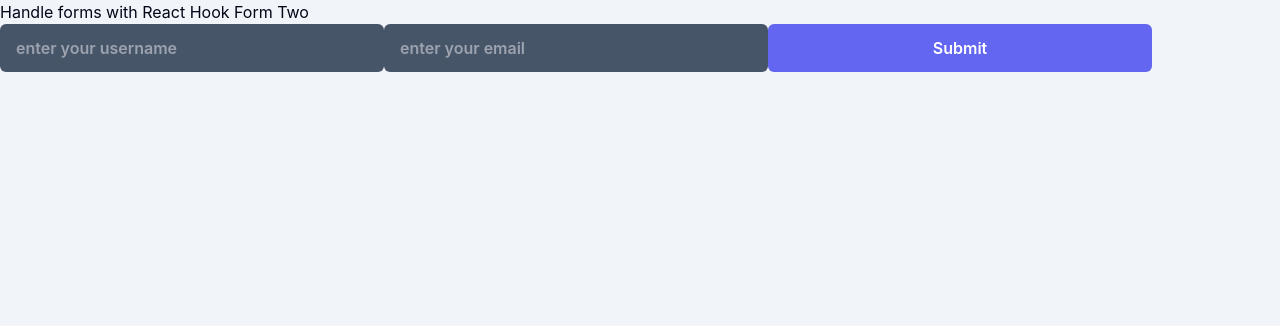
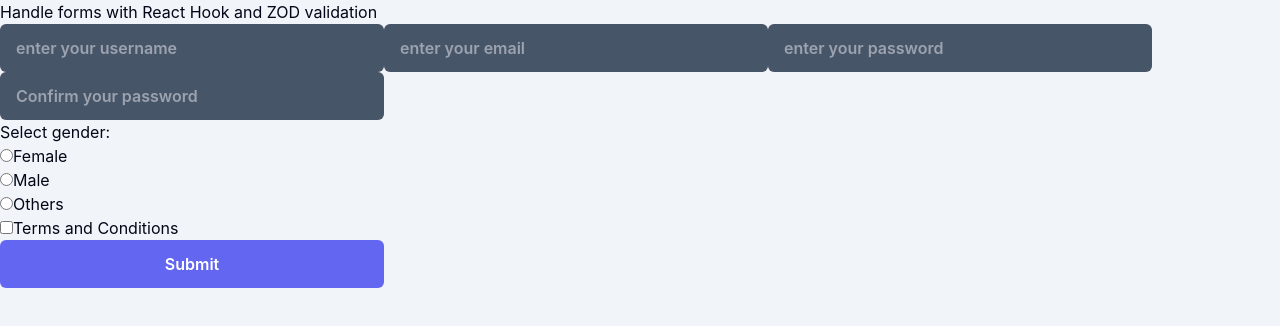
Before and after one commit to designervenkat/react-workspace-idx, a React (Vite) app in the folder 05-react-handle-forms/: page / in a window 1280 px wide. Shown: the top 326 px of the page. Built offline with nearby package versions, Linux system fonts and the light colour scheme.

Commit message:
zod validations and code fixed

```diff
--- a/05-react-handle-forms/package.json
+++ b/05-react-handle-forms/package.json
@@ -10,9 +10,11 @@
     "preview": "vite preview"
   },
   "dependencies": {
+    "@hookform/resolvers": "^3.9.0",
     "react": "^18.3.1",
     "react-dom": "^18.3.1",
-    "react-hook-form": "^7.53.0"
+    "react-hook-form": "^7.53.0",
+    "zod": "^3.23.8"
   },
   "devDependencies": {
     "@eslint/js": "^9.9.0",
--- a/05-react-handle-forms/src/App.jsx
+++ b/05-react-handle-forms/src/App.jsx
@@ -1,11 +1,11 @@
-import ReactHookFormFive from "./components/rhf-part-five";
+import ZodReactForm from "./components/rhf-z-part-six";
 
 function App() {
 
 
 
   return (
-    <ReactHookFormFive />
+    <ZodReactForm />
   );
 }
 
--- /dev/null
+++ b/05-react-handle-forms/src/components/rhf-z-part-six.jsx
@@ -0,0 +1,133 @@
+import Loader from "./shared/Loader";
+
+import { useForm } from "react-hook-form";
+import { zodResolver } from "@hookform/resolvers/zod";
+import { userSignup } from "../validations";
+import { DevTool } from "@hookform/devtools";
+
+export default function ZodReactForm() {
+  const {
+    register,
+    handleSubmit,
+    control,
+    formState: { errors, isSubmitting },
+  } = useForm({
+    resolver: zodResolver(userSignup),
+  });
+
+  // custom handle function
+  const onSubmit = async ({
+    username,
+    email,
+    password,
+    confirmPassword,
+    gender,
+    terms,
+  }) => {
+    await new Promise((resolve) => setTimeout(resolve, 1000));
+    console.log({ username, email, password });
+  };
+  return (
+    <div className="h-screen w-full max-w-7xl mx-auto grid place-content-center">
+      <div className="flex flex-col gap-y-6">
+        <h2 className="text-xl font-bold mb-6">
+          Handle forms with React Hook and ZOD validation
+        </h2>
+
+        <form
+          className="flex flex-col gap-y-6"
+          onSubmit={handleSubmit(onSubmit)}
+        >
+          <input
+            type="text"
+            placeholder="enter your username"
+            className="form-input caret-yellow-500"
+            {...register("username")}
+          />
+          {errors.username && (
+            <span className="text-red-400 block">
+              {errors.username?.message}
+            </span>
+          )}
+
+          <input
+            type="text"
+            placeholder="enter your email"
+            className="form-input caret-yellow-500 focus:ring-2 outline-1 ring-yellow-400 "
+            {...register("email")}
+          />
+          {errors.email && (
+            <span className="text-red-400 block">{errors.email?.message}</span>
+          )}
+
+          <input
+            type="password"
+            placeholder="enter your password"
+            className="form-input caret-yellow-500"
+            {...register("password")}
+          />
+          {errors.password && (
+            <span className="text-red-400 block">
+              {errors.password?.message}
+            </span>
+          )}
+
+          <input
+            type="password"
+            placeholder="Confirm your password"
+            className="form-input caret-yellow-500"
+            {...register("confirmPassword")}
+          />
+
+          {errors.confirmPassword && (
+            <span className="text-red-400 block">
+              {errors.confirmPassword?.message}
+            </span>
+          )}
+
+
+          {/* Fixed the code */}
+          <fieldset>
+            <legend>Select gender:</legend>
+
+            <div className="flex items-center gap-x-2">
+              <input type="radio" value="Female" {...register("gender")} />
+              <label htmlFor="female">Female</label>
+            </div>
+
+            <div className="flex items-center gap-x-2">
+              <input type="radio" value="Male" {...register("gender")} />
+              <label htmlFor="male">Male</label>
+            </div>
+
+            <div className="flex items-center gap-x-2">
+              <input type="radio" value="Others" {...register("gender")} />
+              <label htmlFor="others">Others</label>
+            </div>
+          </fieldset>
+
+          {errors.gender && (
+            <span className="text-red-400 block">{errors.gender?.message}</span>
+          )}
+
+          <div className="flex items-center gap-x-2">
+            <input type="checkbox" name="terms" {...register("terms")} />
+            <label htmlFor="terms">Terms and Conditions</label>
+          </div>
+          {errors.terms && (
+            <span className="text-red-400 block">{errors.terms?.message}</span>
+          )}
+
+          <button
+            type="submit"
+            disabled={isSubmitting}
+            className={`form-button flex justify-center items-center`}
+          >
+            {isSubmitting ? <Loader /> : "Submit"}
+          </button>
+        </form>
+      </div>
+      <DevTool control={control} />
+    </div>
+  );
+}
--- /dev/null
+++ b/05-react-handle-forms/src/validations/index.js
@@ -0,0 +1,17 @@
+
+import { z } from "zod";
+
+export const userSignup = z.object({
+  username: z.string().min(4, "Please enter your username"),
+  email: z.string().email("Please enter a valid email address"),
+  password: z.string().min(8, "Password must be at least 8 characters").regex(/[A-Z]/, "Password must contain at least one uppercase letter").regex(/[a-z]/, "Password must contain one small letter").regex(/\d/, "Password must contain at least one digit").regex(/[^A-Za-z0-9]/, "Password must contain at least one special character"),
+
+  confirmPassword: z.string().min(8, {message: "Password must be at least 8 characters"}).refine((value) => value.password === value.confirmPassword, {
+    path:['confirmPassword'],
+    message: "Passwords do not match",
+  }),
+
+  gender: z.enum(['Male', 'Female', 'Others'], {message: "Please select a gender"}),
+  terms: z.boolean().refine((value) => value === true, "You must agree to terms and conditions")
+
+})
```
Also changed, not shown: 1 other file (tests, documents, lock files or other folders).
